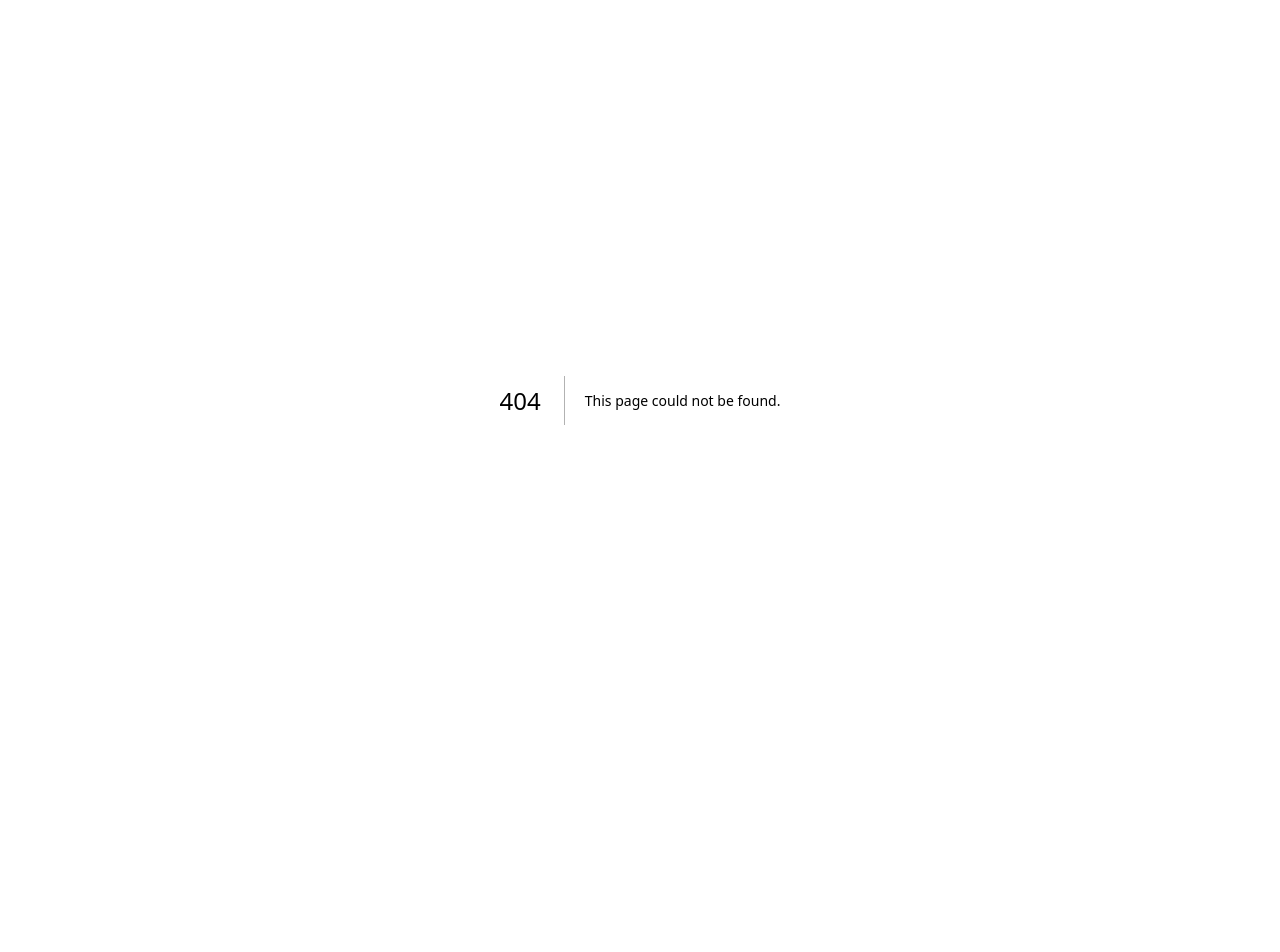
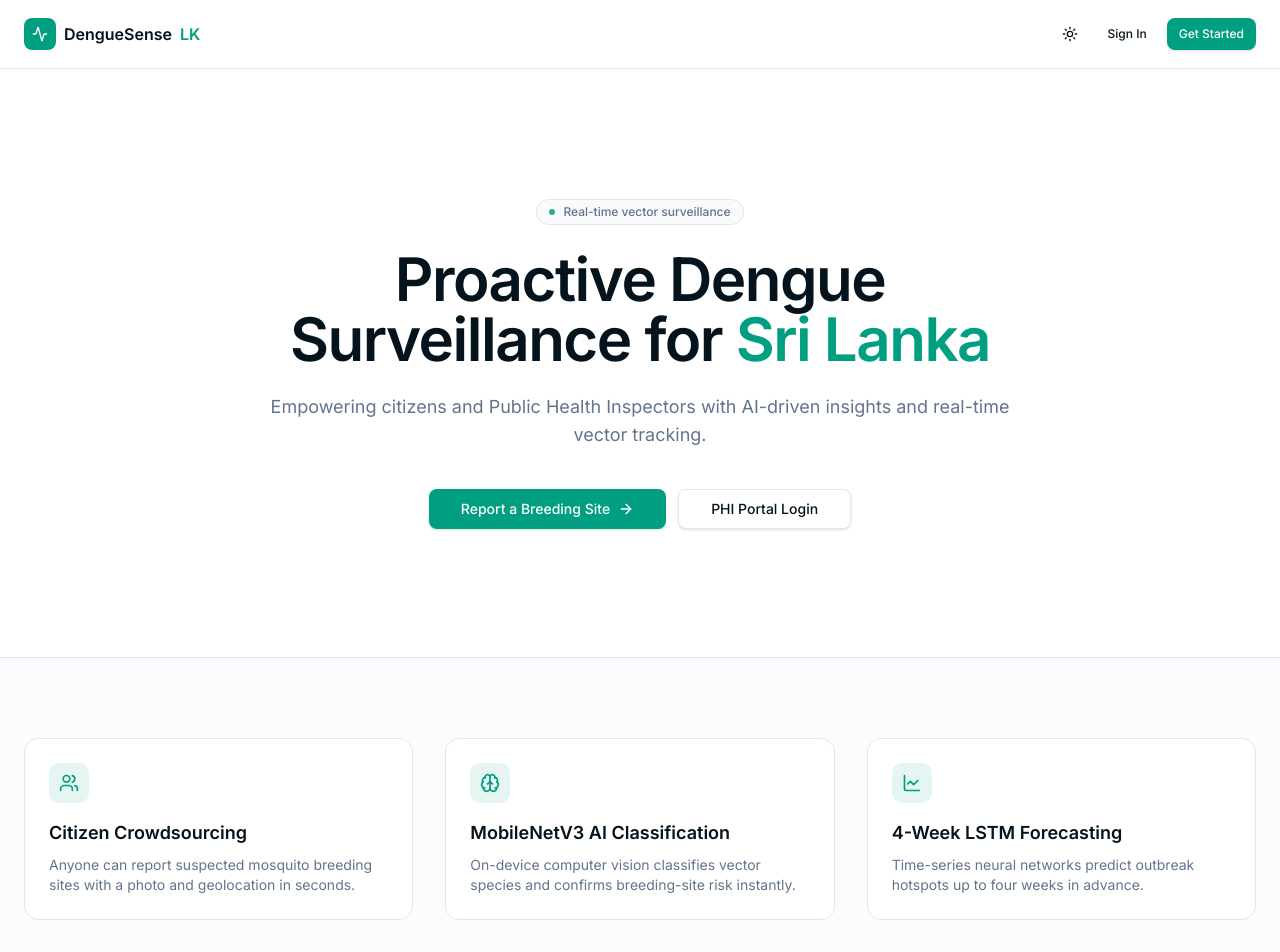
Before and after one commit to chathurak15/dengue-sense-frontend, a Next.js app: page / in a window 1280 px wide. Before the commit this address had no page. Shown: the top 952 px of the page. Before the commit the page ends 800 px from the top, so only its background shows below. Built offline with nearby package versions, Linux system fonts and the light colour scheme.

Commit message:
feat: add landing page and error/not-found pages

```diff
--- /dev/null
+++ b/app/error.tsx
@@ -0,0 +1,48 @@
+"use client";
+
+import { useEffect } from "react";
+import Link from "next/link";
+
+interface ErrorPageProps {
+  error: Error & { digest?: string };
+  reset: () => void;
+}
+
+/**
+ * Global error boundary — must be "use client" per Next.js requirements.
+ * Receives the error and a reset() function to retry rendering.
+ */
+export default function GlobalError({ error, reset }: ErrorPageProps) {
+  useEffect(() => {
+    // Log to an error monitoring service in production
+    console.error(error);
+  }, [error]);
+
+  return (
+    <div className="flex min-h-screen items-center justify-center bg-background px-4">
+      <div className="max-w-md text-center">
+        <h1 className="text-xl font-semibold tracking-tight text-foreground">
+          This page didn&apos;t load
+        </h1>
+        <p className="mt-2 text-sm text-muted-foreground">
+          Something went wrong on our end. You can try refreshing or head back
+          home.
+        </p>
+        <div className="mt-6 flex flex-wrap justify-center gap-2">
+          <button
+            onClick={reset}
+            className="inline-flex items-center justify-center rounded-md bg-primary px-4 py-2 text-sm font-medium text-primary-foreground transition-colors hover:bg-primary/90"
+          >
+            Try again
+          </button>
+          <Link
+            href="/"
+            className="inline-flex items-center justify-center rounded-md border border-input bg-background px-4 py-2 text-sm font-medium text-foreground transition-colors hover:bg-accent"
+          >
+            Go home
+          </Link>
+        </div>
+      </div>
+    </div>
+  );
+}
--- /dev/null
+++ b/app/not-found.tsx
@@ -0,0 +1,31 @@
+import Link from "next/link";
+import { Activity } from "lucide-react";
+
+// ─── 404 Page (RSC) ───────────────────────────────────────────────────────────
+
+export default function NotFound() {
+  return (
+    <div className="flex min-h-screen items-center justify-center bg-background px-4">
+      <div className="max-w-md text-center">
+        <div className="mx-auto mb-6 flex h-16 w-16 items-center justify-center rounded-xl bg-primary text-primary-foreground">
+          <Activity className="h-8 w-8" />
+        </div>
+        <h1 className="text-7xl font-bold text-foreground">404</h1>
+        <h2 className="mt-4 text-xl font-semibold text-foreground">
+          Page not found
+        </h2>
+        <p className="mt-2 text-sm text-muted-foreground">
+          The page you&apos;re looking for doesn&apos;t exist or has been moved.
+        </p>
+        <div className="mt-6">
+          <Link
+            href="/"
+            className="inline-flex items-center justify-center rounded-md bg-primary px-4 py-2 text-sm font-medium text-primary-foreground transition-colors hover:bg-primary/90"
+          >
+            Go home
+          </Link>
+        </div>
+      </div>
+    </div>
+  );
+}
--- /dev/null
+++ b/app/page.tsx
@@ -0,0 +1,130 @@
+import type { Metadata } from "next";
+import Link from "next/link";
+import { Activity, Brain, LineChart, Users, ShieldCheck, ArrowRight } from "lucide-react";
+import { Button } from "@/components/ui/button";
+import { ThemeToggle } from "@/components/theme-toggle";
+
+export const metadata: Metadata = {
+  title: "DengueSense LK — Proactive Dengue Surveillance for Sri Lanka",
+  description:
+    "AI-driven dengue surveillance for Sri Lanka. Citizen reporting, MobileNetV3 vector classification, and 4-week LSTM outbreak forecasting.",
+};
+
+// ─── Static Feature Data (defined outside component — zero re-render cost) ───
+
+interface Feature {
+  icon: React.ComponentType<{ className?: string }>;
+  title: string;
+  desc: string;
+}
+
+const features: Feature[] = [
+  {
+    icon: Users,
+    title: "Citizen Crowdsourcing",
+    desc: "Anyone can report suspected mosquito breeding sites with a photo and geolocation in seconds.",
+  },
+  {
+    icon: Brain,
+    title: "MobileNetV3 AI Classification",
+    desc: "On-device computer vision classifies vector species and confirms breeding-site risk instantly.",
+  },
+  {
+    icon: LineChart,
+    title: "4-Week LSTM Forecasting",
+    desc: "Time-series neural networks predict outbreak hotspots up to four weeks in advance.",
+  },
+];
+
+// ─── Landing Page (React Server Component) ───────────────────────────────────
+
+export default function LandingPage() {
+  return (
+    <div className="min-h-screen bg-background text-foreground">
+      {/* ── Header ── */}
+      <header className="border-b border-border">
+        <div className="mx-auto flex max-w-7xl items-center justify-between px-6 py-4">
+          <Link href="/" className="flex items-center gap-2 font-semibold">
+            <div className="flex h-8 w-8 items-center justify-center rounded-md bg-primary text-primary-foreground">
+              <Activity className="h-4 w-4" />
+            </div>
+            DengueSense <span className="text-primary">LK</span>
+          </Link>
+
+          <nav className="flex items-center gap-2">
+            <ThemeToggle />
+            <Link href="/login">
+              <Button variant="ghost" size="sm">
+                Sign In
+              </Button>
+            </Link>
+            <Link href="/register">
+              <Button size="sm">Get Started</Button>
+            </Link>
+          </nav>
+        </div>
+      </header>
+
+      {/* ── Hero ── */}
+      <main>
+        <section className="mx-auto max-w-7xl px-6 py-24 lg:py-32">
+          <div className="mx-auto max-w-3xl text-center">
+            <div className="mb-6 inline-flex items-center gap-2 rounded-full border border-border bg-muted/50 px-3 py-1 text-xs font-medium text-muted-foreground">
+              <span className="h-1.5 w-1.5 rounded-full bg-primary animate-pulse" />
+              Real-time vector surveillance
+            </div>
+            <h1 className="text-balance text-5xl font-semibold tracking-tight sm:text-6xl">
+              Proactive Dengue Surveillance for{" "}
+              <span className="text-primary">Sri Lanka</span>
+            </h1>
+            <p className="mt-6 text-lg text-muted-foreground">
+              Empowering citizens and Public Health Inspectors with AI-driven
+              insights and real-time vector tracking.
+            </p>
+            <div className="mt-10 flex flex-wrap items-center justify-center gap-3">
+              <Link href="/report">
+                <Button size="lg" className="gap-2">
+                  Report a Breeding Site <ArrowRight className="h-4 w-4" />
+                </Button>
+              </Link>
+              <Link href="/login">
+                <Button size="lg" variant="outline">
+                  PHI Portal Login
+                </Button>
+              </Link>
+            </div>
+          </div>
+        </section>
+
+        {/* ── Feature Cards ── */}
+        <section className="border-t border-border bg-muted/30">
+          <div className="mx-auto grid max-w-7xl gap-8 px-6 py-20 md:grid-cols-3">
+            {features.map((f) => (
+              <div
+                key={f.title}
+                className="rounded-xl border border-border bg-card p-6 transition-colors hover:border-primary/40"
+              >
+                <div className="mb-4 flex h-10 w-10 items-center justify-center rounded-lg bg-primary/10 text-primary">
+                  <f.icon className="h-5 w-5" />
+                </div>
+                <h3 className="text-lg font-semibold">{f.title}</h3>
+                <p className="mt-2 text-sm text-muted-foreground">{f.desc}</p>
+              </div>
+            ))}
+          </div>
+        </section>
+      </main>
+
+      {/* ── Footer ── */}
+      <footer className="border-t border-border">
+        <div className="mx-auto flex max-w-7xl items-center justify-between px-6 py-6 text-sm text-muted-foreground">
+          <div className="flex items-center gap-2">
+            <ShieldCheck className="h-4 w-4 text-primary" />
+            Ministry of Health · DengueSense LK
+          </div>
+          <span>© {new Date().getFullYear()} All rights reserved.</span>
+        </div>
+      </footer>
+    </div>
+  );
+}
```
